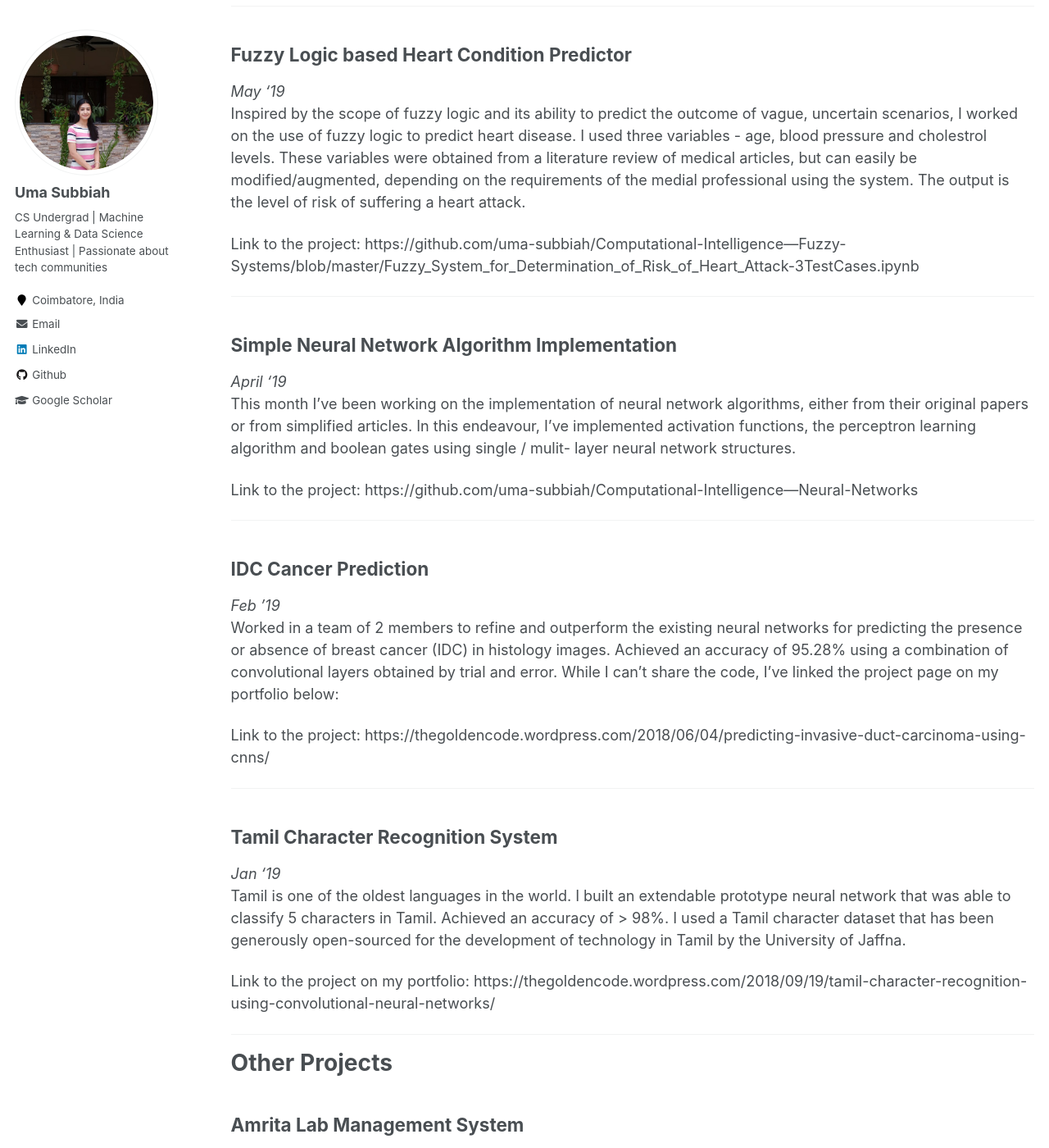
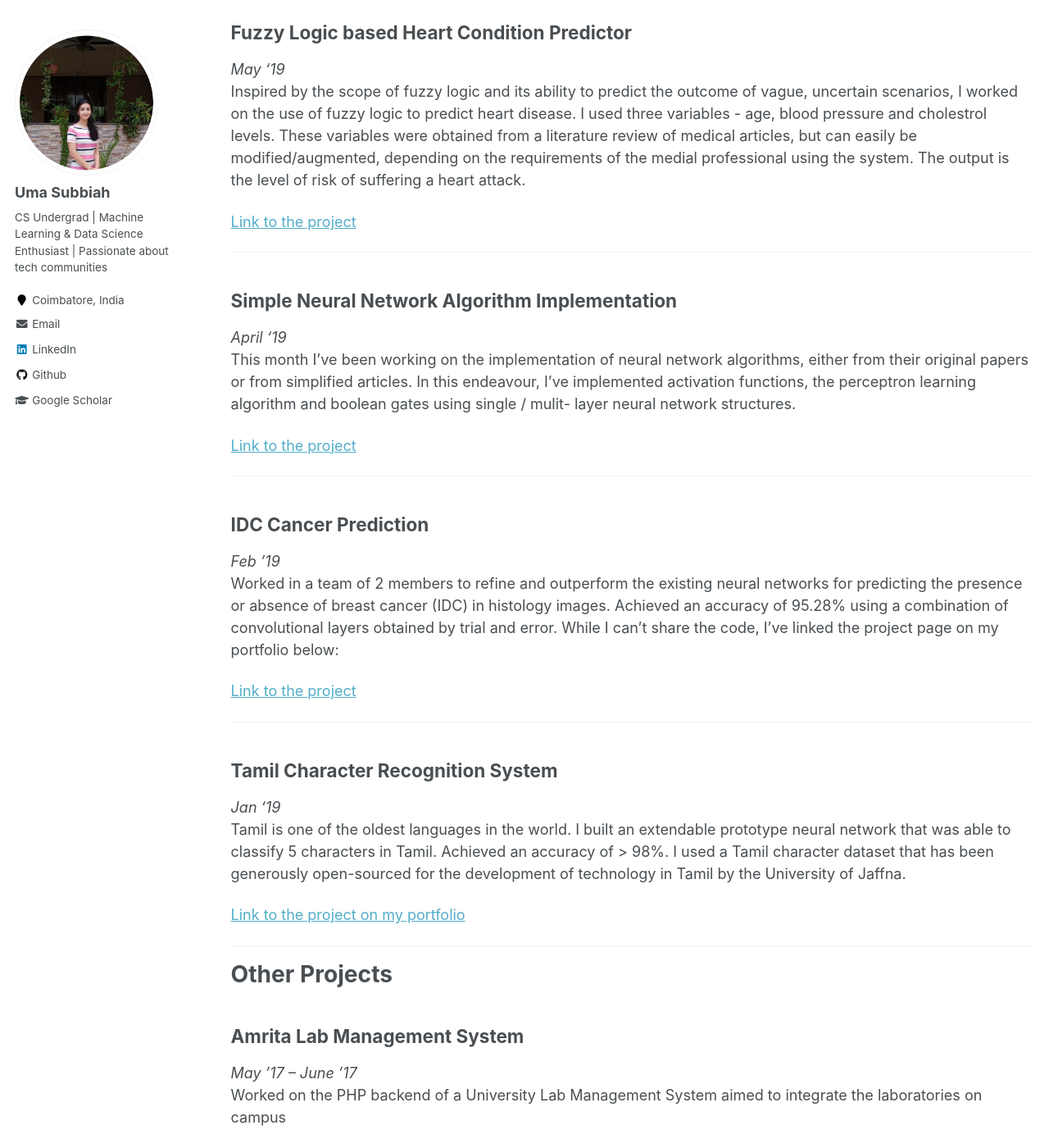
Before and after one commit to uma-subbiah/uma-subbiah.github.io, a Jekyll site: the page built from _pages/projects.md, in a window 1280 px wide and 1400 px high, scrolled down 1876 px. Shown: the whole window at 82% size. Built offline with Jekyll 4.4.1, drawn with Linux system fonts in a browser that asks for light colours; some of the changed text lies outside the part shown.

Commit message:
Update projects.md

```diff
--- a/_pages/projects.md
+++ b/_pages/projects.md
@@ -8,7 +8,8 @@ redirect_from:
 ---
 <hr>
 
-I maintain a portfolio of all the computer science work I do [here: ](https://thegoldencode.wordpress.com)
+I maintain a portfolio of all the computer science work I do [here](https://thegoldencode.wordpress.com)
+<br>
 I've selected the most important projects and listed them below:
 
 
@@ -28,7 +29,7 @@ _January '20 - July '20_
 
 *Abstract:* The use of deep learning techniques to diagnose medical disorders has gained increasing popularity in recent times. The unbeatable accuracy of deep learning algorithms often surpasses the performance of human doctors in the diagnosis of diseases like cancer. In line with this trend, this paper proposes a novel architecture aimed at classifying sections of lymph node scans. Analysis of methods to enhance the existing architecture and produce an algorithm that can be used to identify tumor cells is discussed. An enhancing combination of kernel initialization and image preprocessing such as stain channel extraction, color inversion, and hybridization of these has been obtained by contextual and empirical analysis. Incorporating the successful enhancement features with a ResNet-50 leads to a new strategy to identify the presence of metastatic cancer in lymph node patch images. This system can be used to aid human pathologists or independently (with human supervision) for the diagnosis of metastatic cancer from lymph node images.
 
-Link to the paper: https://ieeexplore.ieee.org/abstract/document/9183250
+[Link to the paper](https://ieeexplore.ieee.org/abstract/document/9183250)
 
 <hr>
 
@@ -39,7 +40,7 @@ _August '19 - December '20_
 
 *Abstract:* The use of deep learning to hone image processing techniques has become increasingly popular. Following the success of Convolutional Neural Networks (CNNs) for image classification, they have been tested for various applications. By training CNNs on a dataset with ground truth (light) images and the corresponding darkened version of the images, neural networks can be used for enhancement. This must account for the non-uniform illumination seen in night-time images. A novel method of training a neural network to enhance non-uniformly illuminated images is proposed. Further, the visualization of convolutional features extracted at each layer of the neural network is discussed, to understand which parts of an image helps the neural network identify the object, thereby enhancing its recognition power. The potential application of this system lies in detecting animals in the non-uniformly lit surveillance video, useful to settlements near forest regions, where wild animals pose a threat to the living areas.
 
-Link to the paper: https://ieeexplore.ieee.org/abstract/document/9112434
+[Link to the paper](https://ieeexplore.ieee.org/abstract/document/9112434)
 
 <hr>
 
@@ -49,7 +50,7 @@ _August '19_
 <br>
 I used the skills I gained from IBM's Data Science Professional Certificate program to design a system that predicts the ideal location of constructing a new hospital in London using data science techniques. This project employs data collection (web scraping), data cleaning, data visualisation and K-NN prediction techniques. I've written a post on this, which can be found here: https://thegoldencode.wordpress.com/2019/08/31/finding-the-optimal-location-to-establish-a-new-hospital-in-london/
 
-Link to the Github repo: https://github.com/uma-subbiah/Coursera_Capstone/tree/master/Week%205/Final%20Project
+[Link to the Github repo](https://github.com/uma-subbiah/Coursera_Capstone/tree/master/Week%205/Final%20Project)
 
 <hr>
 
@@ -59,7 +60,7 @@ _May '19_
 <br>
 Inspired by the scope of fuzzy logic and its ability to predict the outcome of vague, uncertain scenarios, I worked on the use of fuzzy logic to predict heart disease. I used three variables - age, blood pressure and cholestrol levels. These variables were obtained from a literature review of medical articles, but can easily be modified/augmented, depending on the requirements of the medial professional using the system. The output is the level of risk of suffering a heart attack.
 
-Link to the project: https://github.com/uma-subbiah/Computational-Intelligence---Fuzzy-Systems/blob/master/Fuzzy_System_for_Determination_of_Risk_of_Heart_Attack-3TestCases.ipynb
+[Link to the project](https://github.com/uma-subbiah/Computational-Intelligence---Fuzzy-Systems/blob/master/Fuzzy_System_for_Determination_of_Risk_of_Heart_Attack-3TestCases.ipynb)
 
 <hr>
 
@@ -68,7 +69,7 @@ _April '19_
 <br>
 This month I've been working on the implementation of neural network algorithms, either from their original papers or from simplified articles. In this endeavour, I've implemented activation functions, the perceptron learning algorithm and boolean gates using single / mulit- layer neural network structures.
 
-Link to the project: https://github.com/uma-subbiah/Computational-Intelligence---Neural-Networks
+[Link to the project](https://github.com/uma-subbiah/Computational-Intelligence---Neural-Networks)
 
 <hr>
 
@@ -79,7 +80,7 @@ _Feb ’19_
 <br>
 Worked in a team of 2 members to refine and outperform the existing neural networks for predicting the presence or absence of breast cancer (IDC) in histology images. Achieved an accuracy of 95.28% using a combination of convolutional layers obtained by trial and error. While I can't share the code, I've linked the project page on my portfolio below:
 
-Link to the project: https://thegoldencode.wordpress.com/2018/06/04/predicting-invasive-duct-carcinoma-using-cnns/
+[Link to the project](https://thegoldencode.wordpress.com/2018/06/04/predicting-invasive-duct-carcinoma-using-cnns/)
 
 <hr>
 
@@ -88,7 +89,7 @@ _Jan '19_
 <br>
 Tamil is one of the oldest languages in the world. I built an extendable prototype neural network that was able to classify 5 characters in Tamil. Achieved an accuracy of > 98%. I used a Tamil character dataset that has been generously open-sourced for the development of technology in Tamil by the University of Jaffna.
 
-Link to the project on my portfolio: https://thegoldencode.wordpress.com/2018/09/19/tamil-character-recognition-using-convolutional-neural-networks/
+[Link to the project on my portfolio](https://thegoldencode.wordpress.com/2018/09/19/tamil-character-recognition-using-convolutional-neural-networks/)
 
 <hr>
 
@@ -107,7 +108,7 @@ Worked on the PHP backend of a University Lab Management System aimed to integra
 <ul>
 <li> Date: June '19 - October '19'</li>
 <li> Tools used: Javascript, HTML, CSS, Java</li>
-<li> Link: https://github.com/ShriRamaJeyam/NCP3 </li>
+<li> [Link](https://github.com/ShriRamaJeyam/NCP3) </li>
 <li> Grade Obtained: 'O' (=10/10) </li>
 </ul>
 
@@ -115,7 +116,7 @@ Worked on the PHP backend of a University Lab Management System aimed to integra
 <ul>
 <li> Date: Dec '18 - May '19</li>
 <li> Tools used: NodeJS, Web Development, JIRA, Selenium, Testing tools</li>
-<li> Link: https://github.com/uma-subbiah/EventIt </li>
+<li> [Link](https://github.com/uma-subbiah/EventIt) </li>
 <li> Grade Obtained: 'A+' (=9/10) </li>
 </ul>
 
@@ -123,7 +124,7 @@ Worked on the PHP backend of a University Lab Management System aimed to integra
 <ul>
 <li> Date: June '18 - Nov '18</li>
 <li> Tools used: SQL, Database design using ER diagrams, EER, Normalisation, Java Database Connectivity</li>
-<li> Link: https://github.com/uma-subbiah/Mployd </li>
+<li> [Link](https://github.com/uma-subbiah/Mployd) </li>
 <li> Grade Obtained: 'A+' (=9/10) </li>
 </ul>
 <hr>
```
